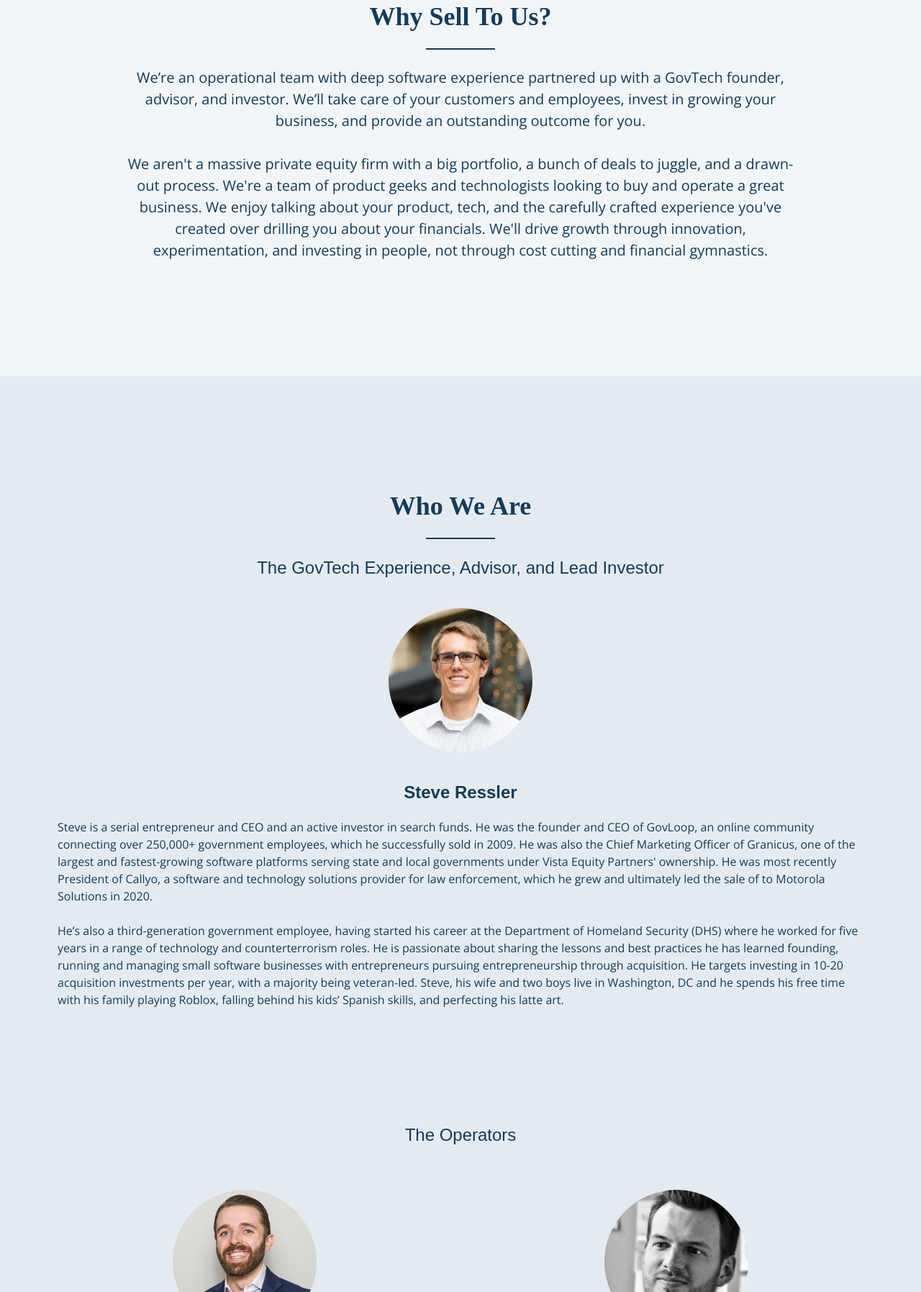
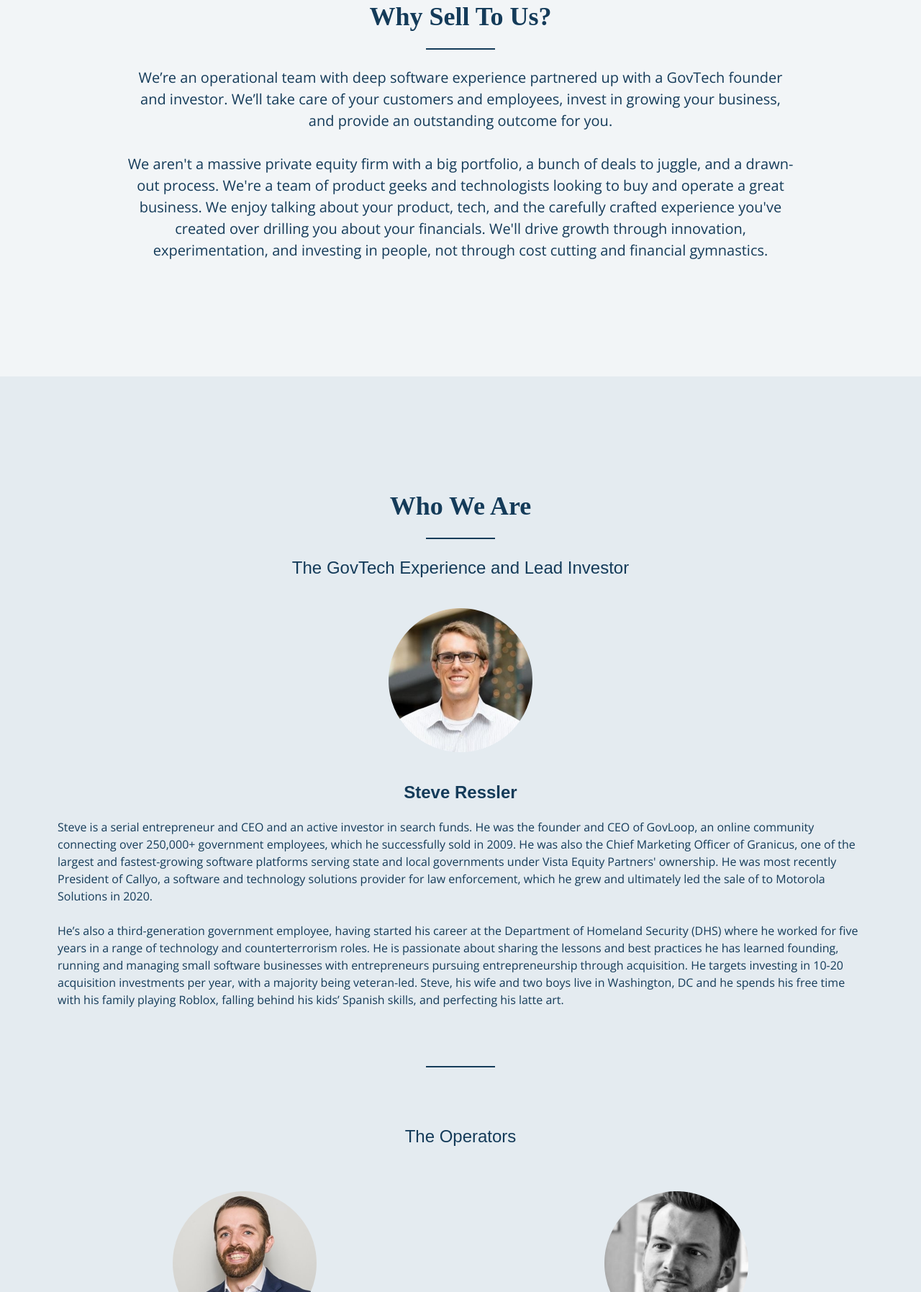
Before and after one commit to southport-ventures/website, a Gatsby site: page /govtech in a window 1280 px wide. Shown: the part 788-2583 px from the top of the page at 72% size. Built offline with nearby package versions, Linux system fonts and the light colour scheme; Gatsby itself is replaced by a stand-in of ours; a web font is replaced by a local one.

Commit message:
Update copy and fix grammar

```diff
--- a/src/pages/govtech.js
+++ b/src/pages/govtech.js
@@ -33,7 +33,7 @@ const About = () => {
           </h2>
           <div className="border-b-2 border-blue-700 w-24 my-6 block mx-auto"></div>
           <p className="text-xl leading-normal">
-            We’re an operational team with deep software experience partnered up with a GovTech founder, advisor, and investor.
+            We’re an operational team with deep software experience partnered up with a GovTech founder and investor.
             We’ll take care of your customers and employees, invest in growing your business, and provide an outstanding outcome for you.
             <br/>
             <br/>
@@ -52,7 +52,7 @@ const About = () => {
           </h2>
           <div className="border-b-2 border-blue-700 w-24 my-6 block mx-auto"></div>
           <h3 className="font-sans text-xl md:text-2xl text-center font-normal">
-            The GovTech Experience, Advisor, and Lead Investor
+            The GovTech Experience and Lead Investor
           </h3>
           <img className="mx-auto my-10" src={StevePic} alt="Steve Ressler" />
           <h4 className="text-2xl font-sans text-center">Steve Ressler</h4>
@@ -62,7 +62,8 @@ const About = () => {
             <br/>
             He’s also a third-generation government employee, having started his career at the Department of Homeland Security (DHS) where he worked for five years in a range of technology and counterterrorism roles. He is passionate about sharing the lessons and best practices he has learned founding, running and managing small software businesses with entrepreneurs pursuing entrepreneurship through acquisition. He targets investing in 10-20 acquisition investments per year, with a majority being veteran-led. Steve, his wife and two boys live in Washington, DC and he spends his free time with his family playing Roblox, falling behind his kids’ Spanish skills, and perfecting his latte art.
           </p>
-          <h3 className="font-sans text-xl md:text-2xl font-normal text-center mt-20 md:mt-40">
+          <div className="border-b-2 border-blue-700 w-24 my-10 lg:my-20 block mx-auto"></div>
+          <h3 className="font-sans text-xl md:text-2xl font-normal text-center">
             The Operators
           </h3>
           <div className="md:grid md:grid-cols-2 md:gap-20 mt-5">
@@ -76,7 +77,7 @@ const About = () => {
                 He has an MBA from London Business School and Columbia Business School via the joint, global program.
                 <br/>
                 <br/>
-                Trevor currently resides with his wife Dianein Weehawken, New Jersey, just outside of New York City.
+                Trevor currently resides with his wife Diane in Weehawken, NJ, just outside of New York City.
               </p>
             </div>
             <div className="mb-20 md:mb-0">
```
